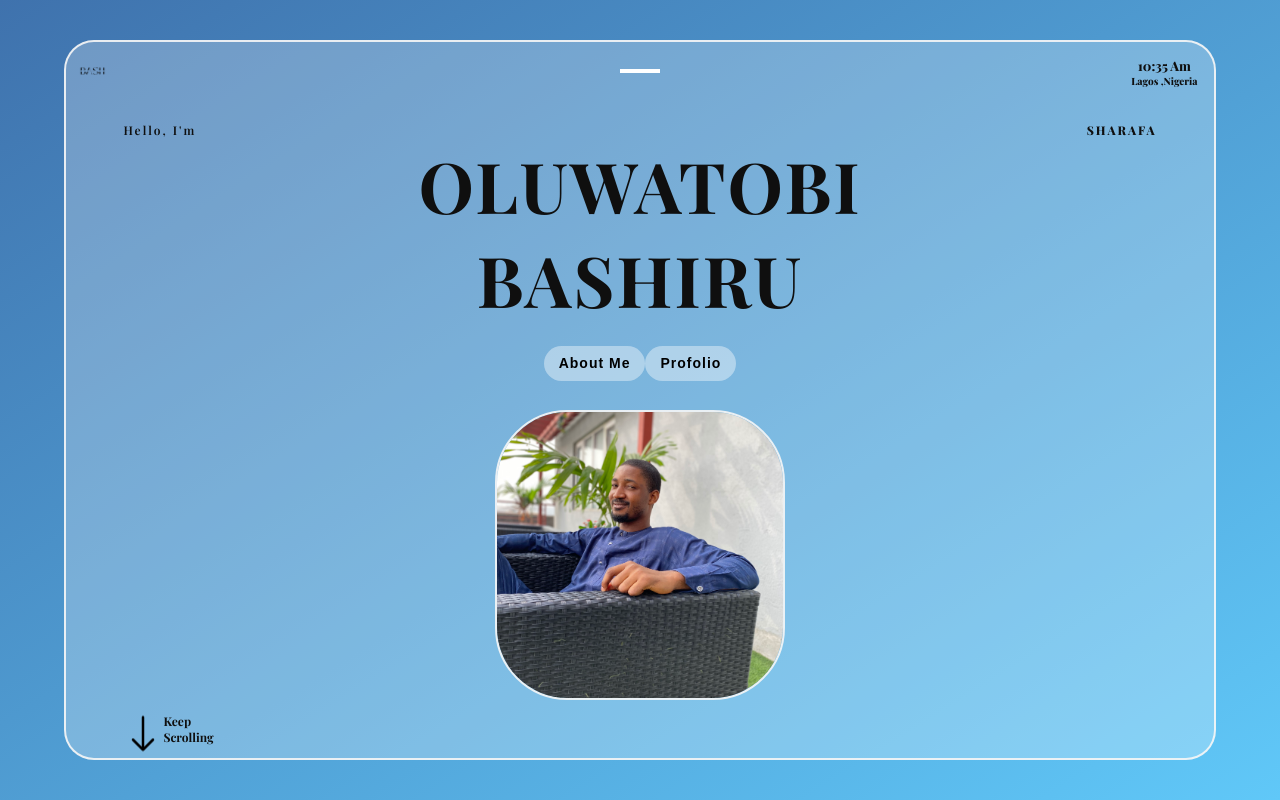
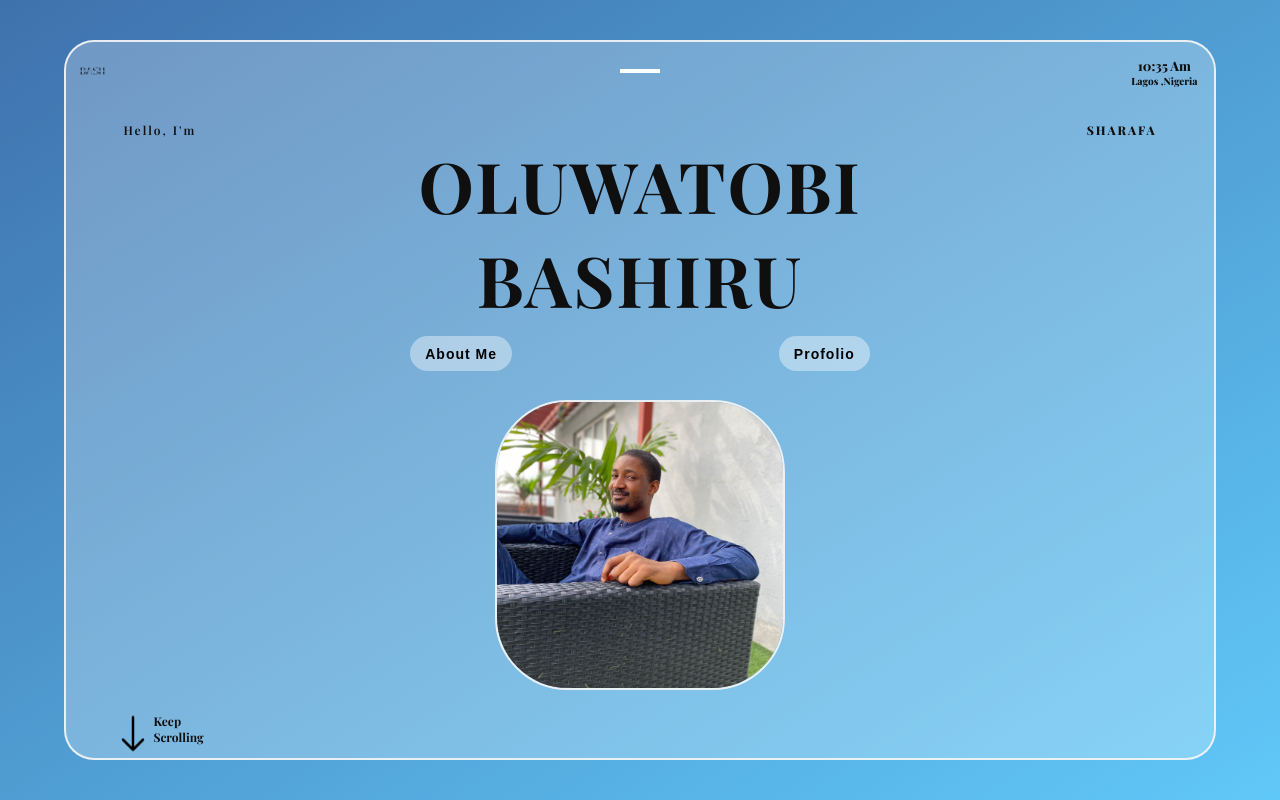
Before and after one commit to SharafaCode/Portfolio, a React (Vite) app: page / in a window 1280 px wide. Built offline with nearby package versions, Linux system fonts and the light colour scheme; a web font is replaced by a local one.

Commit message:
change made

```diff
--- a/src/Components/hero/Hero.jsx
+++ b/src/Components/hero/Hero.jsx
@@ -12,7 +12,7 @@ const Hero = () => {
     <Header/>
       <div className="hero-content">
 
-        <div className="name-wrapper">
+        <div className="col1-wrapper">
 
           <div className="subname">
 
@@ -44,7 +44,6 @@ const Hero = () => {
               </h1>
             </div>
           </div>
-        </div>
 
           <div className="btn">
             <div>
@@ -60,11 +59,14 @@ const Hero = () => {
             </div>
           </div>
 
+        </div>
+
         <div className="image">
 
           <img src={BashImage} className='img' alt="bash" />
 
         </div>
+
         <div className="scrollbtn">
 
           <div className='scrollIcon'>
--- a/src/Components/hero/hero.css
+++ b/src/Components/hero/hero.css
@@ -132,6 +132,7 @@
     display: flex;
     align-items: center;
     justify-content: left;
+    transform: translateX(-1rem);
 
 }
 
@@ -202,7 +203,7 @@
 
         width: 90%;
         margin: auto;
-        min-height: 78vh;
+        min-height: 80vh;
         display: flex;
         flex-direction: column;
         justify-content: space-between;
@@ -219,12 +220,12 @@
 
     .image{
 
-        margin:auto;
+        margin: 0 auto;
     }
 
     .img{
-        width: 25rem;
-        height: 25rem;
+        width: 24rem;
+        height: 24rem;
         border-radius: 25%;
     }
 
```
Lines whose indentation alone changed are shown as unchanged.
